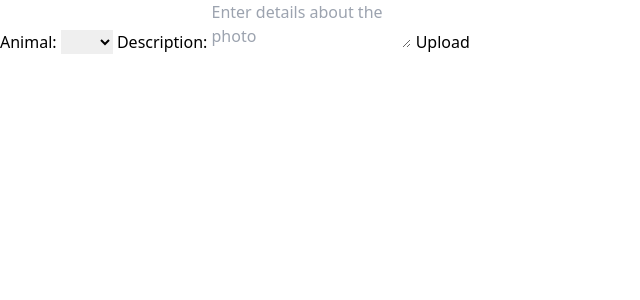
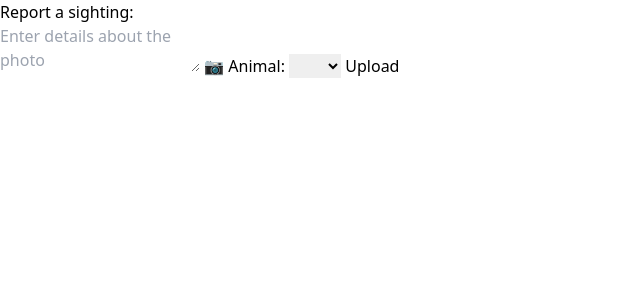
Before and after one commit to eric12397/papacatzzi-client, a SvelteKit app: page /upload in a window 1280 px wide. Shown: the top 300 px of the page, without its empty margins (0-640 px from the left). Built offline with nearby package versions, Linux system fonts and the light colour scheme.

Commit message:
subscribing to image store, form UI cleanup

```diff
--- a/src/routes/upload/+page.svelte
+++ b/src/routes/upload/+page.svelte
@@ -1,7 +1,7 @@
 <script lang="ts">
 	import { goto } from "$app/navigation";
+	import AddPhoto from "$lib/components/AddPhoto.svelte";
 	import { imageStore } from "$lib/stores/image";
-	import { get } from "svelte/store";
 
     let formData: CreateSighting = $state({
         Reporter: "",
@@ -13,13 +13,14 @@
         Timestamp: Date.now()
     })
 
-    let image = get(imageStore)
+    imageStore.subscribe((image) => {
         if (image) {
             formData.PhotoURL = image.src
             formData.Latitude = image.latitude
             formData.Longitude = image.longitude
             formData.Timestamp = image.timestamp
         }
+    })
 
     const handleSubmit = async (event: any) => {
         event.preventDefault()
@@ -43,24 +44,43 @@
 </script>
 
 <form>
-    {#if image?.src}
-        <img src={image.src} alt="Preview" style="max-width: 100%; height: auto;" />
+    <div class="flex flex-col space-y-4 p-3">
+        <div class="mt-3">
+            <h1 class="font-bold text-center text-xl">Report a sighting:</h1>
+        </div>
+
+        <textarea
+            class=" rounded-lg border-gray-300"
+            placeholder="Enter details about the photo"
+            bind:value={formData.Description}>
+        </textarea>
+
+        {#if formData.PhotoURL}
+            <div class="w-40 h-40 rounded-lg overflow-hidden bg-gray-100">
+                <img
+                    class="w-full h-full object-cover"
+                    src={formData.PhotoURL}
+                    alt="Preview"
+                    style=""
+                />
+            </div>
+        {:else}
+            <label for="fileInput" class="button">📷</label>
+            <AddPhoto />
         {/if}
 
         <label>
             Animal:
-        <select name="animal" id="animalType" bind:value={formData.Animal}>
+            <select
+                class="w-24 shadow-sm bg-gray-50 border border-gray-300 rounded-lg outline-none p-3"
+                name="animal" id="animalType" bind:value={formData.Animal}>
                 <option>Cat</option>
                 <option>Dog</option>
             </select>
         </label>
 
-    <label>
-        Description:
-        <textarea bind:value={formData.Description} placeholder="Enter details about the photo"></textarea>
-    </label>
-
         <input hidden bind:value={formData.Reporter}>
 
-    <button class="p-6" onclick={handleSubmit}>Upload</button>
+        <button class="py-4 px-16 rounded-lg bg-indigo-700 text-white" onclick={handleSubmit}>Upload</button>
+    </div>
 </form>
```
Lines whose indentation alone changed are shown as unchanged.
